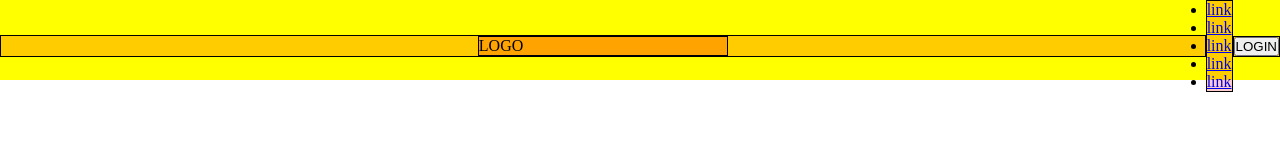
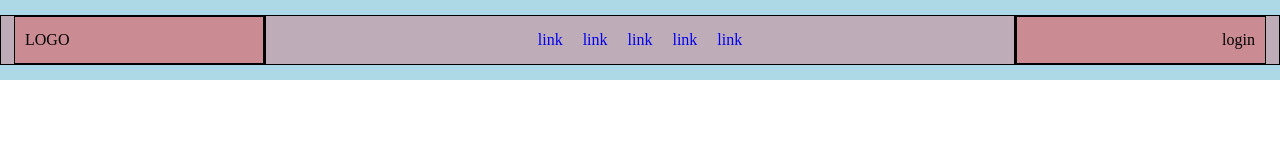
Before and after one commit to marroccuandrea/htmlcss-struttura-discord, a plain HTML site: page index.html in a window 1280 px wide. Drawn offline with Linux system fonts and the light colour scheme.

Commit message:
Header completato

```diff
--- a/css/style.css
+++ b/css/style.css
@@ -14,18 +14,62 @@ header{
   flex-wrap: wrap;
   align-items: center;
   justify-content: space-around;
-  background-color: yellow;
+  background-color: #ADD8E6;
   height: 80px;
   }
 
 .logo{
-  display: flex;
-  justify-content: center;
-  flex-grow: 1;
-  text-align: center;
+    display: flex;
+    justify-content: right;
+    flex-grow: 1;
+    height: 50px;
   }
 
 .logo .logo-img{
-  width: 250px ;
-  text-align:left;
+    display: flex;
+    justify-content: flex-start;
+    align-items: center;
+    width: 250px;
+    padding-left: 10px;
   }
+
+nav{
+    height: 50px;
+    width: 750px;
+}
+
+.link{
+    display: flex;
+    align-items: center;
+    justify-content: center;
+}
+
+nav ul{
+    display: flex;
+    justify-content: center;
+    align-items: center;
+    flex-wrap: wrap;
+    list-style: none;
+}
+
+nav ul li a{
+    text-decoration: none;
+    display: inline-block;
+    padding: 5px 10px;
+}
+
+.login{
+    display: flex;
+    justify-content: left;
+    text-align:center;
+    flex-grow: 1;
+    height: 50px;
+}
+
+.login .pulsante{
+    display: flex;
+    width: 250px;
+    justify-content: flex-end;
+    align-items: center;
+    padding-right: 10px;
+}
--- a/index.html
+++ b/index.html
@@ -12,7 +12,7 @@
             <div class="logo-img debug">LOGO</div>
         </div>
 
-        <nav class="debug">
+        <nav class="link debug">
             <ul>
               <li>
                 <a href="#">link</a>
@@ -33,7 +33,7 @@
         </nav>
 
         <div class="login debug">
-            <button>LOGIN</button>
+            <div class="pulsante debug">login</div>
         </div>
     </header>
 
```
